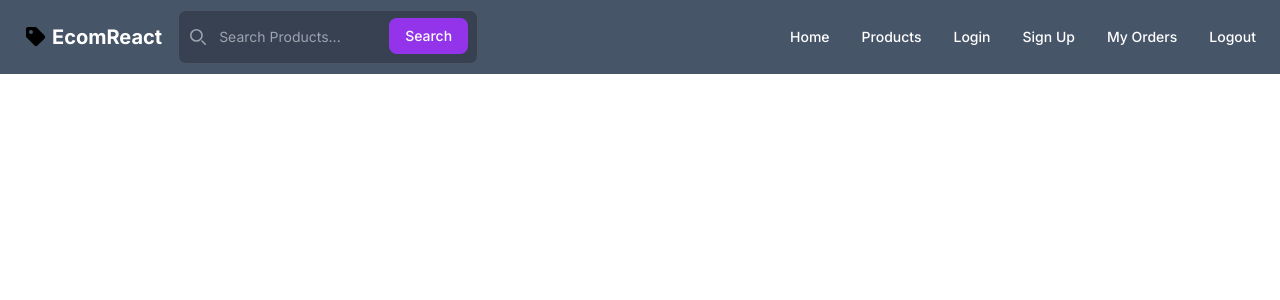
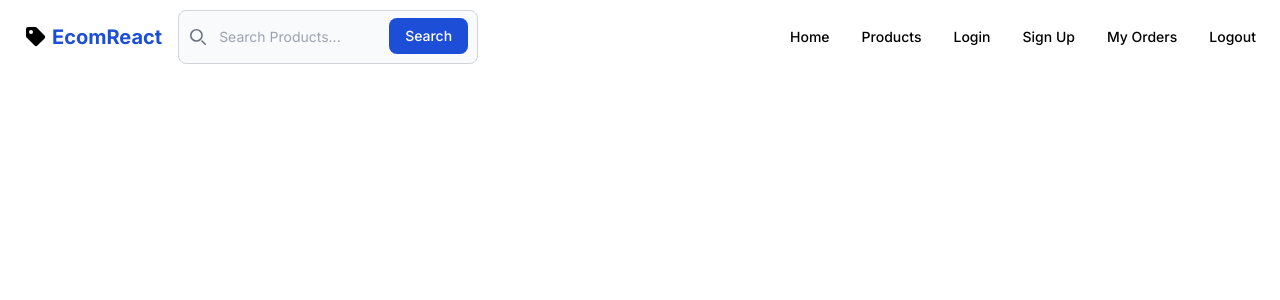
Before and after one commit to surajbera/ecom-react, a React (Vite) app: page / in a window 1280 px wide. Shown: the top 300 px of the page. Built offline with nearby package versions, Linux system fonts and the light colour scheme.

Commit message:
Refactor -> Navbar component

```diff
--- a/index.html
+++ b/index.html
@@ -1,6 +1,6 @@
 <!doctype html>
-<html lang="en" class="dark">
-<!-- <html lang="en"> -->
+<!-- <html lang="en" class="dark"> -->
+<html lang="en">
 
 <head>
   <meta charset="UTF-8" />
--- a/src/components/Navbar.jsx
+++ b/src/components/Navbar.jsx
@@ -1,7 +1,32 @@
 import { BiSolidPurchaseTag } from 'react-icons/bi';
 
 const Navbar = () => {
-  const headerLinks = ['Home', 'Products', 'Login', 'Sign Up', 'My Orders', 'Logout'];
+  const headerLinks = [
+    {
+      link: '/',
+      text: 'Home',
+    },
+    {
+      link: '/products',
+      text: 'Products',
+    },
+    {
+      link: '/login',
+      text: 'Login',
+    },
+    {
+      link: '/signup',
+      text: 'Sign Up',
+    },
+    {
+      link: '/cart',
+      text: 'My Orders',
+    },
+    {
+      link: '/logout',
+      text: 'Logout',
+    },
+  ];
   const navLinkClasses =
     'block py-2 pr-4 pl-3 text-black rounded bg-light-700 lg:bg-transparent lg:text-primary-700 lg:p-0 dark:text-white text-sm hover:text-light-700 dark:hover:text-dark-200';
 
@@ -64,8 +89,8 @@ const Navbar = () => {
           <ul className='flex flex-col mt-4 font-medium lg:flex-row lg:space-x-8 lg:mt-0'>
             {headerLinks.map((link) => (
               <li key={link}>
-                <a href='#' className={navLinkClasses}>
-                  {link}
+                <a href={link.link} className={navLinkClasses}>
+                  {link.text}
                 </a>
               </li>
             ))}
```
